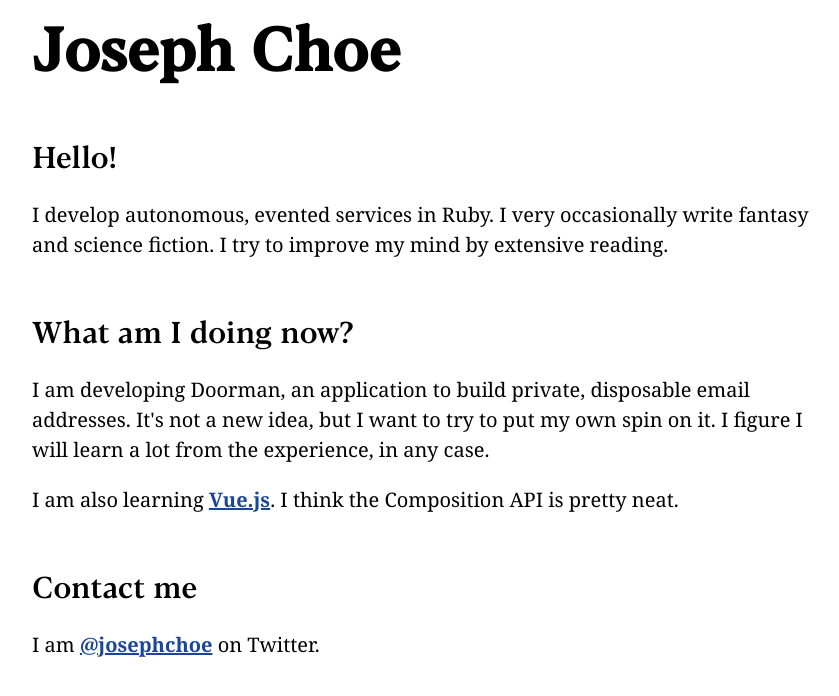
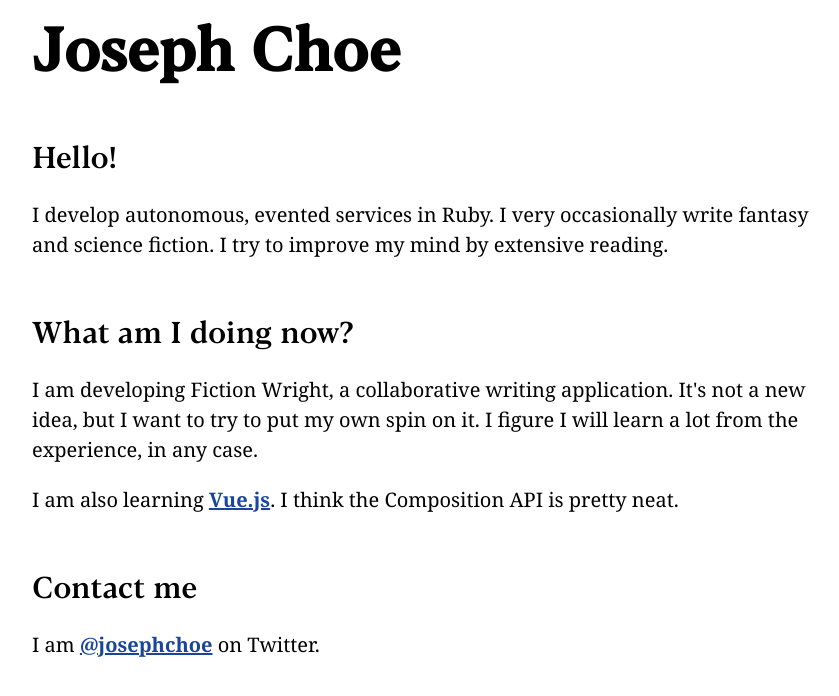
Before and after one commit to josephchoe/josephchoe.com, a Jekyll site: the page built from _app/_pages/index.html, in a window 1280 px wide. Shown: the top 696 px of the page, without its empty margins (208-1047 px from the left). Built offline with Jekyll 4.4.1, drawn with Linux system fonts in a browser that asks for light colours.

Commit message:
Current work pivoted to Fictionwright

```diff
--- a/_app/_pages/index.html
+++ b/_app/_pages/index.html
@@ -17,9 +17,9 @@ layout: default
   </h2>
 
   <p>
-    I am developing Doorman, an application to build private, disposable email
-    addresses. It's not a new idea, but I want to try to put my own spin on it.
-    I figure I will learn a lot from the experience, in any case.
+    I am developing Fiction Wright, a collaborative writing application. It's
+    not a new idea, but I want to try to put my own spin on it. I figure I will
+    learn a lot from the experience, in any case.
   </p>
 
   <p>
```
